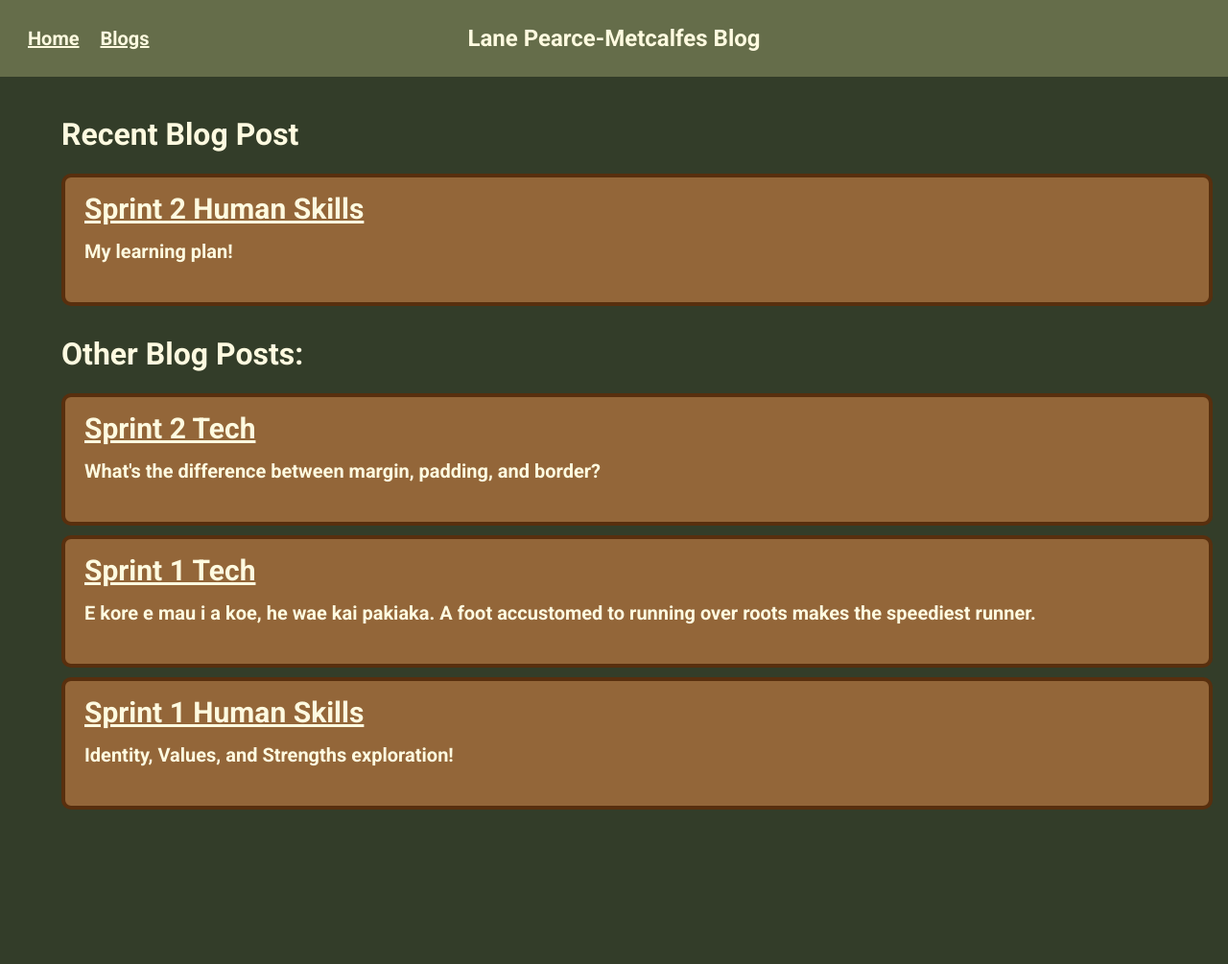
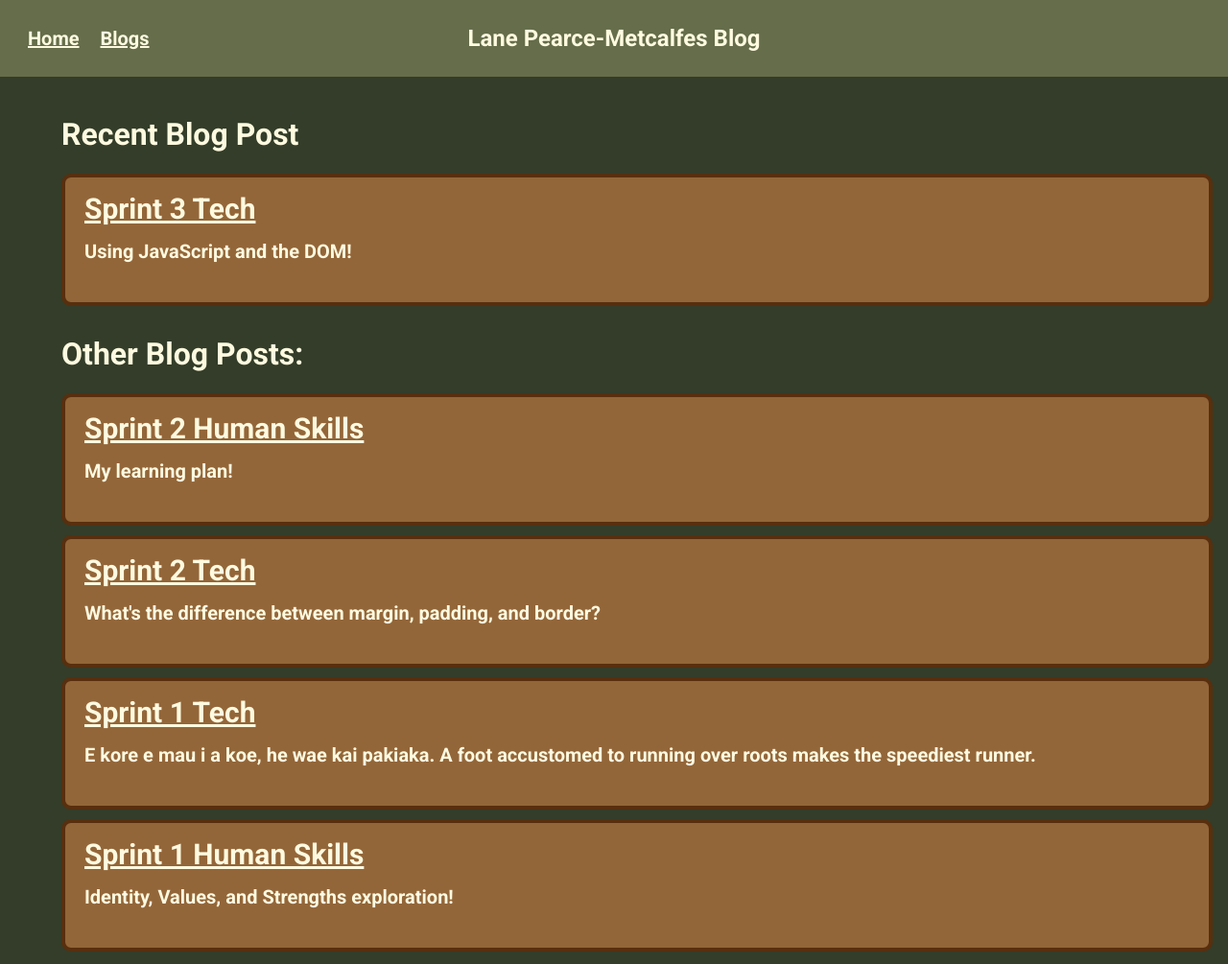
Before and after one commit to lane-pearce-metcalfe/lane-pearce-metcalfe.github.io, a plain HTML site: page blog/blog-list.html in a window 1280 px wide. Shown: the whole page at 96% size. Before the commit the page ends 900 px from the top, so only its background shows below. Drawn offline with Linux system fonts and the light colour scheme; a web font is replaced by a local one.

Commit message:
Added spirnt 3 tech to blog list

```diff
--- a/blog/blog-list.html
+++ b/blog/blog-list.html
@@ -32,14 +32,20 @@
       <h1>Recent Blog Post</h1>
       <div class="blog-list">
         <div class="blog-div">
+          <a href="../blog/blogs/javascript-dom.html"
+            >Sprint 3 Tech</a
+          >
+          <p>Using JavaScript and the DOM!</p>
+        </div>
+      </div>
+      <h1>Other Blog Posts:</h1>
+      <div class="blog-list">
+        <div class="blog-div">
           <a href="../blog/blogs/sprint-2-human-skills.html"
             >Sprint 2 Human Skills</a
           >
           <p>My learning plan!</p>
         </div>
-      </div>
-      <h1>Other Blog Posts:</h1>
-      <div class="blog-list">
         <div class="blog-div">
           <a href="../blog/blogs/sprint-2-tech.html">Sprint 2 Tech</a>
           <p>What's the difference between margin, padding, and border?</p>
```
